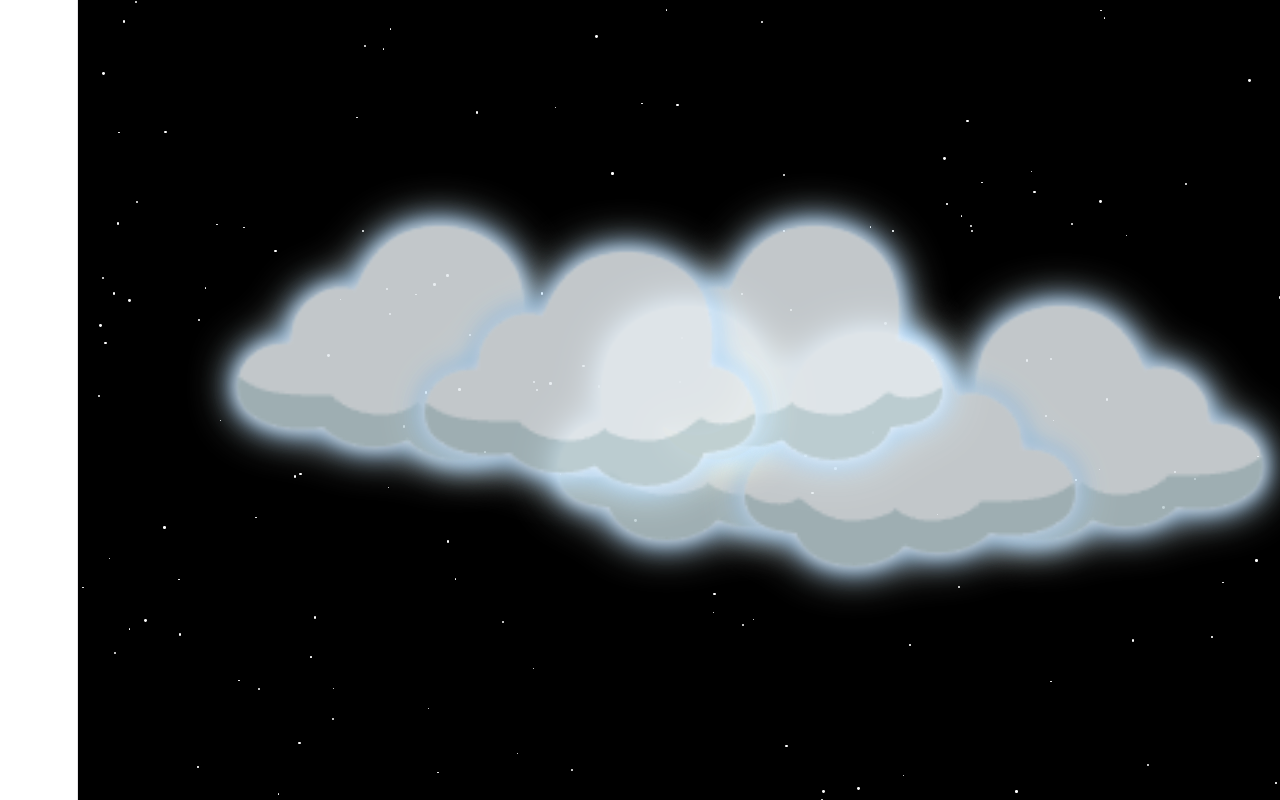
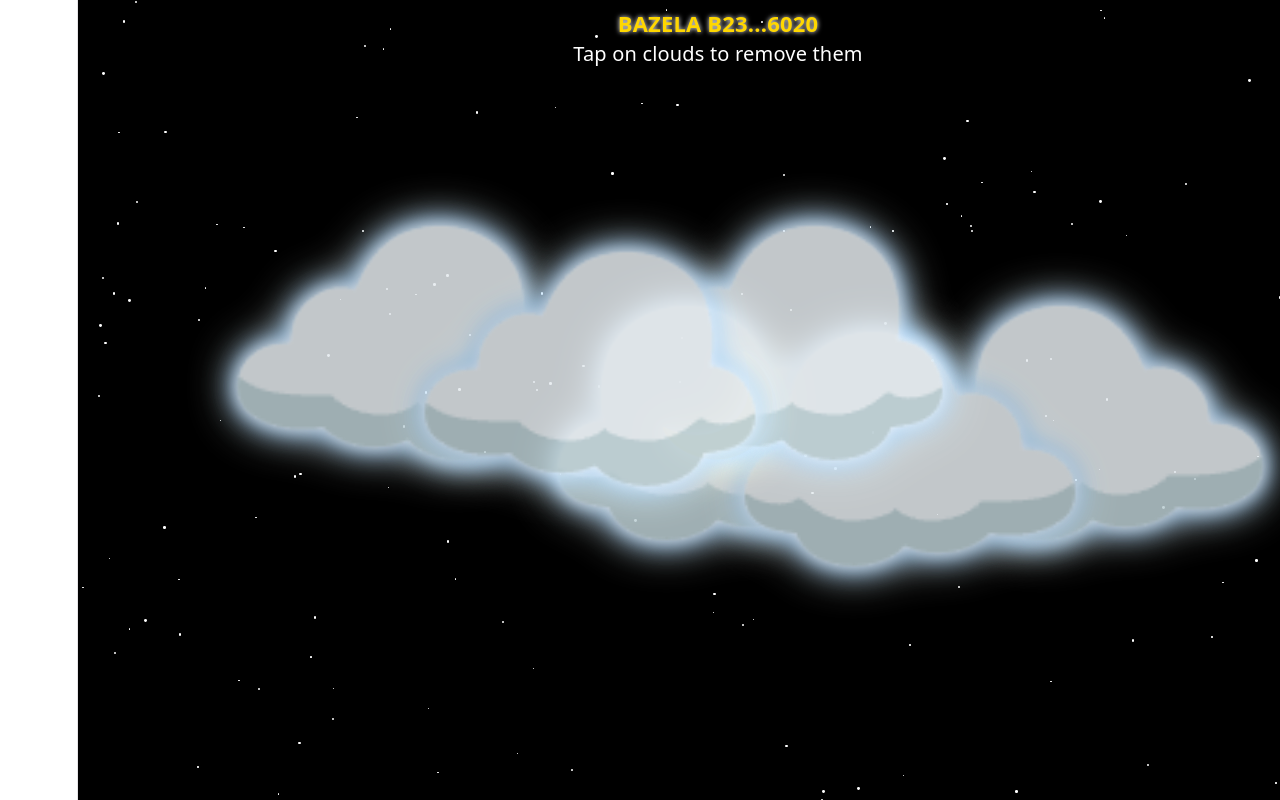
Before and after one commit to bazela0042/my-hci-eid-lab, a React (Vite) app: page / in a window 1280 px wide. Shown: the top 800 px of the page. Built offline with nearby package versions, Linux system fonts and the light colour scheme.

Commit message:
Your commit message

```diff
--- a/src/App.css
+++ b/src/App.css
@@ -5,6 +5,30 @@
   position: relative;
   overflow: hidden;
   cursor: pointer;
+}
+
+/* Header with name + instructions */
+.header {
+  position: absolute;
+  top: 10px;
+  width: 100%;
+  text-align: center;
+  z-index: 20;
+}
+
+.name {
+  color: #ffd700;
+  font-size: 22px;
+  font-weight: bold;
+  text-shadow: 0 0 5px #fff;
+  margin-bottom: 5px;
+}
+
+.instructions {
+  color: white;
+  font-size: 20px;
+  text-shadow: 0 0 5px #000;
+  pointer-events: none; /* text pe click ignore ho */
 }
 
 /* Stars */
@@ -83,7 +107,6 @@
 
 /* Gift box */
 .gift-box {
-
   position: absolute;
   top: 80%;
   left: 50%;
@@ -91,7 +114,7 @@
   font-size: 60px;
   text-align: center;
   z-index: 20;
-   text-shadow: 0 0 10px #fff, 0 0 20px #ffd700;
+  text-shadow: 0 0 10px #fff, 0 0 20px #ffd700;
 }
 
 .gift-message {
--- a/src/App.jsx
+++ b/src/App.jsx
@@ -20,17 +20,24 @@ export default function App() {
     y: Math.random() * 100 + "vh",
   }));
 
-  // Click background → breeze start
+  // Desktop click → clouds breeze
   const handleContainerClick = () => setBreeze(true);
 
-  // Click / tap moon → gift box
+  // Mobile tap → clouds breeze
+  const handleContainerTouch = () => setBreeze(true);
+
+  // Moon click/tap → gift box
   const handleMoonClick = (e) => {
     e.stopPropagation();
     setShowGift(true);
   };
 
   return (
-    <div className="container" onClick={handleContainerClick}>
+    <div
+      className="container"
+      onClick={handleContainerClick}       // desktop
+      onTouchStart={handleContainerTouch} // mobile
+    >
       {/* Stars */}
       {stars.map((star) => (
         <div
@@ -45,22 +52,27 @@ export default function App() {
         />
       ))}
 
-      {/* Moon behind clouds */}
-      <div className="moon-container">
-       <div
-  className="moon"
-  onClick={(e) => {
-    e.stopPropagation();  // prevent container click
-    setShowGift(true);
-  }}
-  onTouchStart={(e) => {
-    e.stopPropagation();  // prevent container click
-    setShowGift(true);
-  }}
+      {/* Name + Instructions */}
+      <div className="header">
+        <div className="name">BAZELA B23...6020</div>
+        <div className="instructions">
+          {!breeze ? (
+            <span>Tap on clouds to remove them</span>
+          ) : !showGift ? (
+            <span>Tap on moon to see message</span>
+          ) : null}
+        </div>
+      </div>
+
+      {/* Moon */}
+    <div
+  className="moon-container"
+  onClick={handleMoonClick}
+  onTouchStart={handleMoonClick}
+  style={{ padding: "80px" }}
 >
-  🌙
+  <div className="moon">🌙</div>
 </div>
-      </div>
 
       {/* Clouds */}
       <div className={`cloud cloud-left ${breeze ? "cloud-left-breeze" : ""}`}>
```
